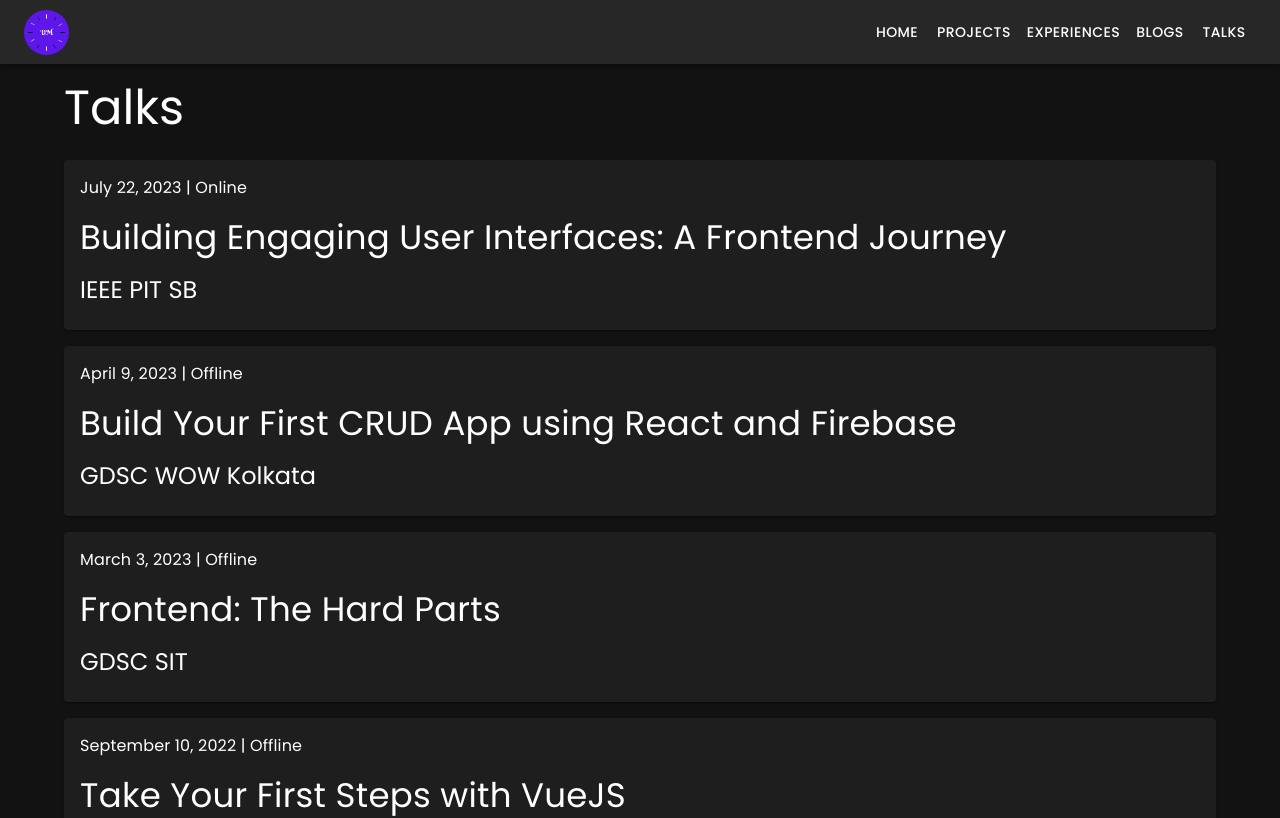
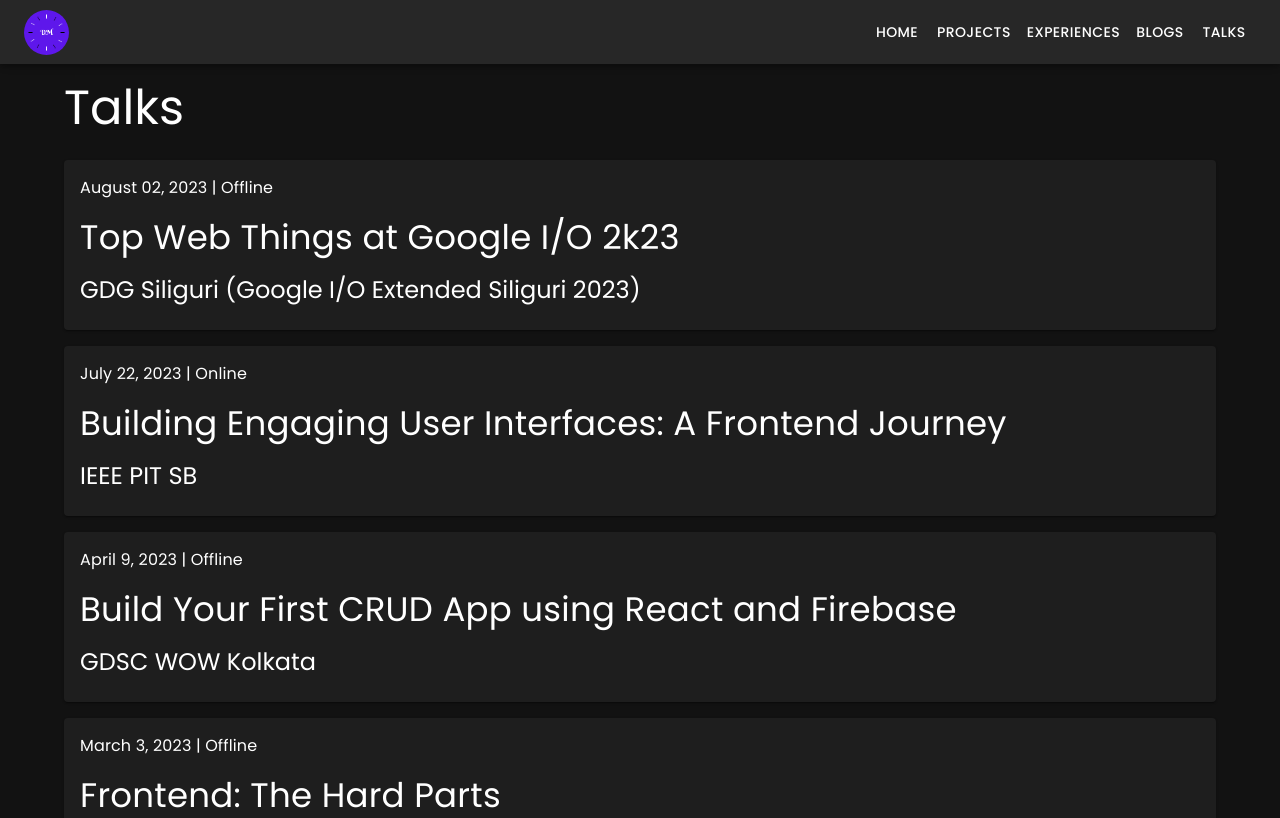
Before and after one commit to debajit13/portfolio, a React (Create React App) app: page /talks in a window 1280 px wide. Shown: the top 818 px of the page. Built offline with nearby package versions, Linux system fonts and the light colour scheme.

Commit message:
Add new talk for Google I/O Extended Siliguri #87

```diff
--- a/src/constants/constant.tsx
+++ b/src/constants/constant.tsx
@@ -130,6 +130,12 @@
 ];
 
 export const talksData = [
+  {
+    title: 'Top Web Things at Google I/O 2k23',
+    date: 'August 02, 2023',
+    organiser: 'GDG Siliguri (Google I/O Extended Siliguri 2023)',
+    type: 'Offline',
+  },
   {
     title: 'Building Engaging User Interfaces: A Frontend Journey',
     date: 'July 22, 2023',
```
